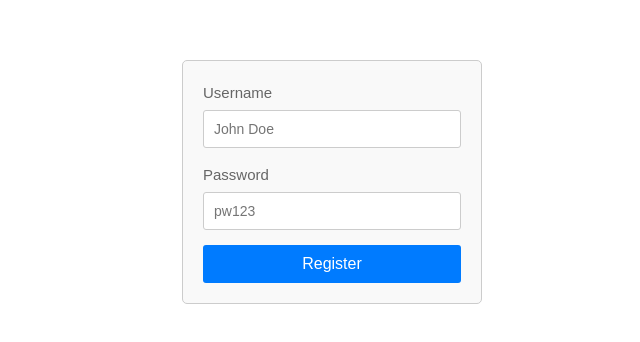
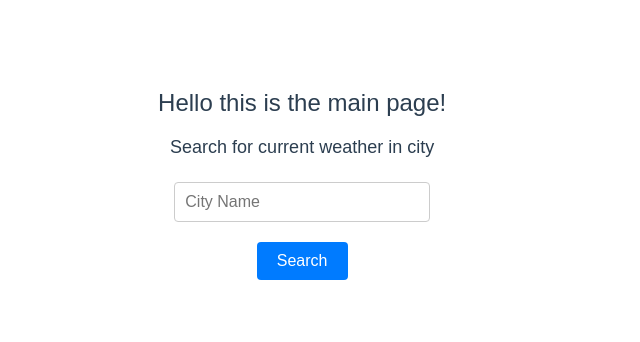
Before and after one commit to martinbago22/solar-watch-cv, a Vue app in the folder frontend/: page / in a window 1280 px wide. Shown: the part 218-560 px from the top of the page, without its empty margins (158-798 px from the left). Built offline with nearby package versions, Linux system fonts and the light colour scheme; no server answers.

Commit message:
start implementation of main component

```diff
--- a/frontend/src/App.vue
+++ b/frontend/src/App.vue
@@ -1,9 +1,9 @@
 <template>
-  <Login />
+  <SolarApp />
 </template>
 
 <script setup lang="ts">
-import Login from './components/pages/Login.vue'
+import SolarApp from './components/pages/SolarApp.vue'
 </script>
 
 <style scoped></style>
--- a/frontend/src/api/fetchingMethods.ts
+++ b/frontend/src/api/fetchingMethods.ts
@@ -1,7 +1,7 @@
-export async function getWeatherInfo(): Promise<CurrentWeatherResponse> {
+export async function fetchWeatherInfo(cityName: string): Promise<CurrentWeatherResponse> {
   try {
-		const response = await fetch('/api/weatherforecast/current');
-		const currentWeatherResponse :CurrentWeatherResponse = await response.json();
+    const response = await fetch(`/api/weatherforecast/current?city=${cityName}`);
+    const currentWeatherResponse: CurrentWeatherResponse = await response.json();
     console.log(currentWeatherResponse);
     return currentWeatherResponse;
   } catch (e) {
@@ -9,7 +9,7 @@ export async function getWeatherInfo(): Promise<CurrentWeatherResponse> {
     throw new Error(`Failed to fetch weather information: ${e}`);
   }
 }
-export async function registerUser (username: string, password: string): Promise<string> {
+export async function registerUser(username: string, password: string): Promise<string> {
   const userRegisterRequest = {
     username,
     password
@@ -27,14 +27,14 @@ export async function registerUser (username: string, password: string): Promise
   } else return 'Something went wrong';
 }
 
-  interface CurrentWeatherResponse {
-    cityName: string,
-    temperature: number,
-    humidity: number,
-    windSpeed: number,
-    description: string,
-    visibility: number,
-    pictureTakingWarning: string,
-    sunriseTime: string,
-    sunsetTime: string
+export interface CurrentWeatherResponse {
+  cityName: string;
+  temperature: number;
+  humidity: number;
+  windSpeed: number;
+  description: string;
+  visibility: number;
+  pictureTakingWarning: string;
+  sunriseTime: string;
+  sunsetTime: string;
 }
--- a/frontend/src/components/pages/Login.vue
+++ b/frontend/src/components/pages/Login.vue
@@ -15,11 +15,10 @@
 
 <script setup lang="ts">
 import { ref } from 'vue';
-import { getWeatherInfo, registerUser } from '../../api/fetchingMethods'
+import { fetchWeatherInfo, registerUser } from '../../api/fetchingMethods';
 const username = ref<string>('');
 const password = ref<string>('');
-getWeatherInfo();
-
+fetchWeatherInfo();
 </script>
 
 <style scoped>
--- /dev/null
+++ b/frontend/src/components/pages/SolarApp.vue
@@ -0,0 +1,69 @@
+<template>
+  <div class="container">
+    <h1>Hello this is the main page!</h1>
+    <p>Search for current weather in city</p>
+    <input type="search" placeholder="City Name" v-model="requestedCity" class="input"/>
+    <button type="submit" @click.prevent="fetchWeatherInfo1(requestedCity)" class="button">Search</button>
+  </div>
+</template>
+
+<script setup lang="ts">
+import { ref } from 'vue';
+import type { CurrentWeatherResponse } from '../../api/fetchingMethods';
+
+async function fetchWeatherInfo1(cityName :string): Promise<CurrentWeatherResponse> {
+  try {
+    const response = await fetch(`/api/weatherforecast/current?city=${cityName}`);
+    const currentWeatherResponse: CurrentWeatherResponse = await response.json();
+    console.log(currentWeatherResponse);
+    return currentWeatherResponse;
+  } catch (e) {
+    console.error(e);
+    throw new Error(`Failed to fetch weather information: ${e}`);
+  }
+}
+const requestedCity = ref('');
+</script>
+
+<style scoped>
+.container {
+  max-width: 600px;
+  margin: 0 auto;
+  padding: 20px;
+  text-align: center;
+  font-family: Arial, sans-serif;
+}
+
+h1 {
+  font-size: 24px;
+  margin-bottom: 10px;
+}
+
+p {
+  font-size: 18px;
+  margin-bottom: 20px;
+}
+
+.input {
+  padding: 10px;
+  font-size: 16px;
+  width: 80%;
+  margin-bottom: 20px;
+  border: 1px solid #ccc;
+  border-radius: 4px;
+}
+
+.button {
+  padding: 10px 20px;
+  font-size: 16px;
+  color: white;
+  background-color: #007bff;
+  border: none;
+  border-radius: 4px;
+  cursor: pointer;
+}
+
+.button:hover {
+  background-color: #0056b3;
+}
+</style>
```
Lines whose indentation alone changed are shown as unchanged.
